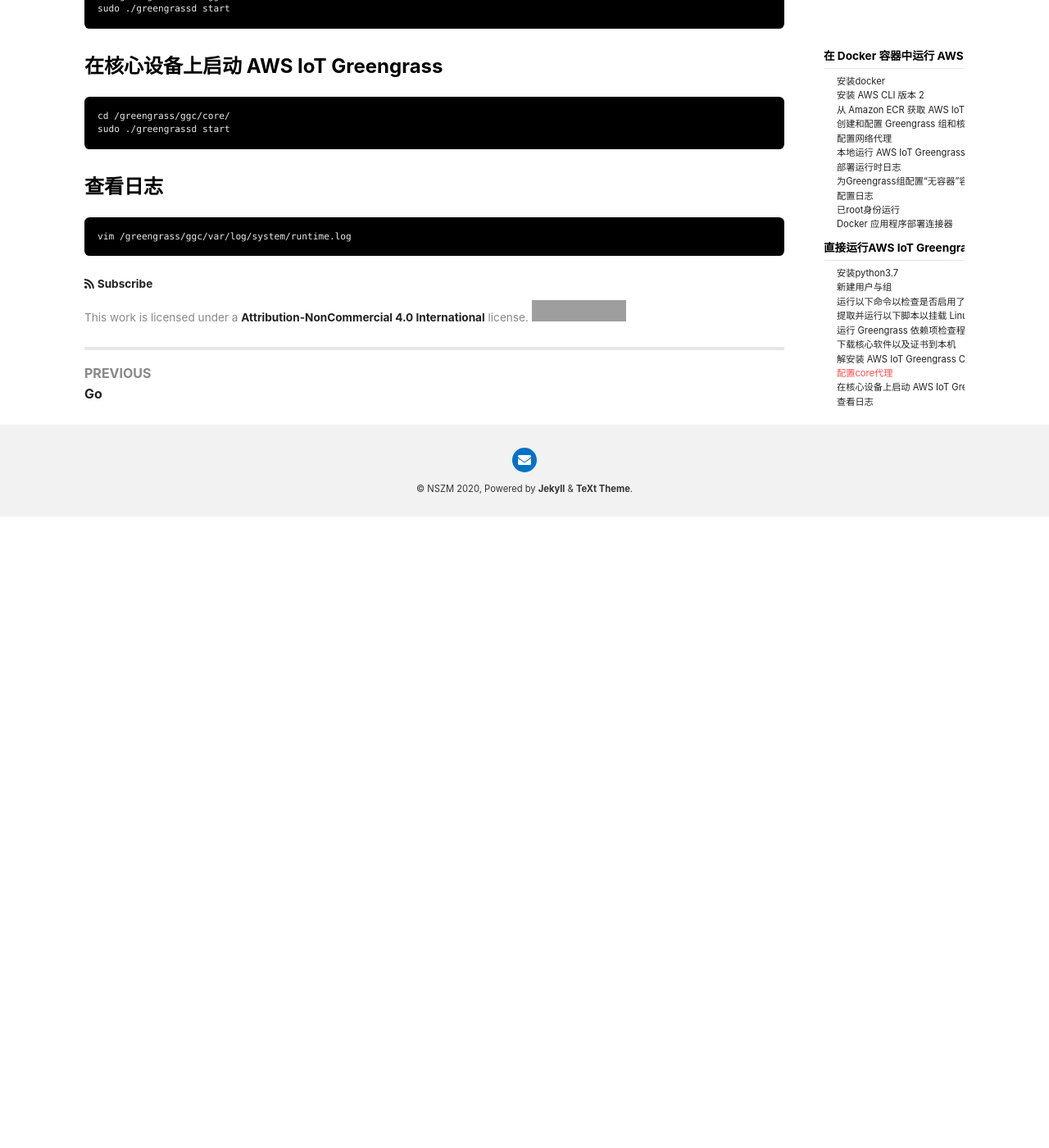
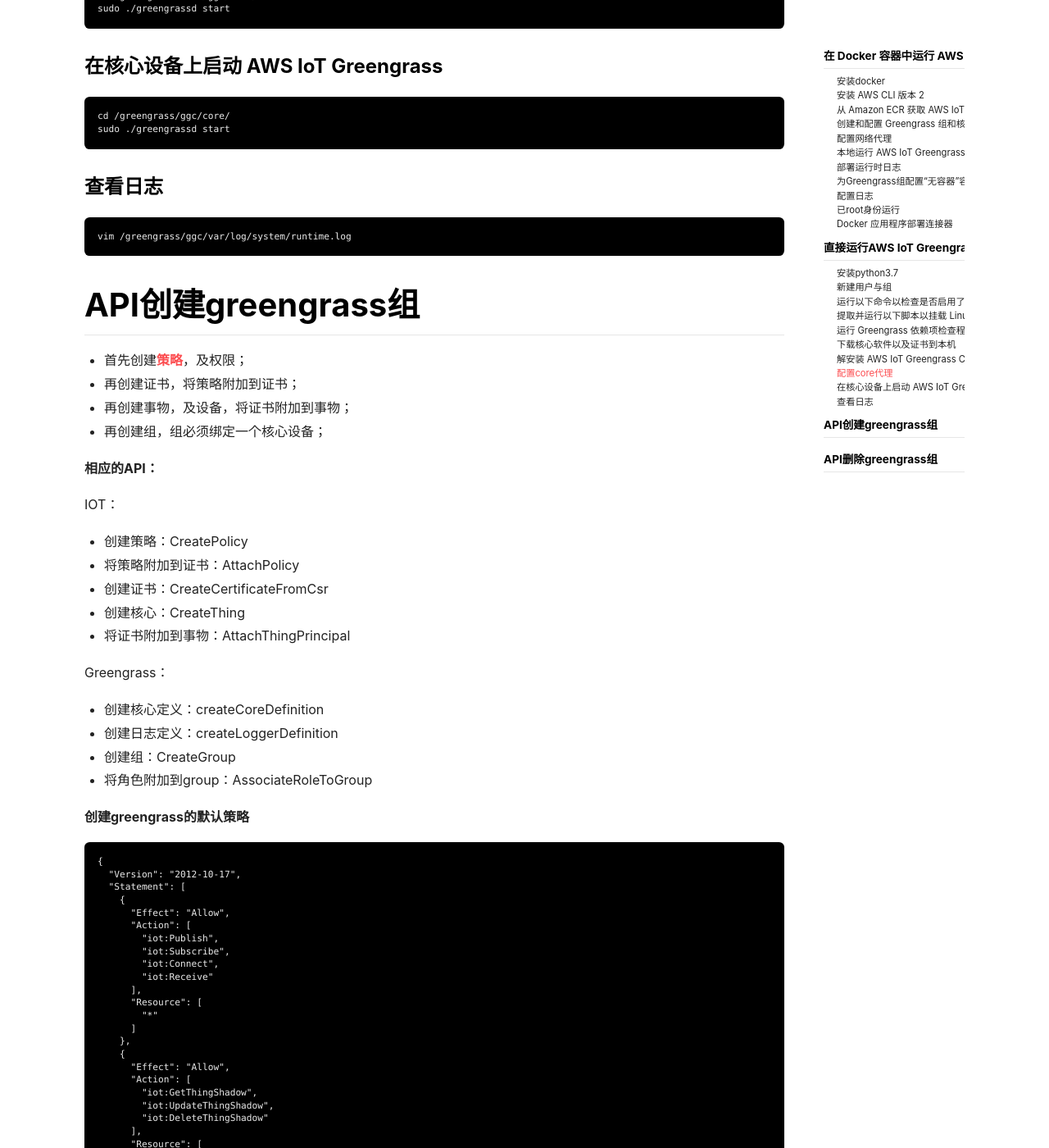
Before and after one commit to Edwardjph/Edwardjph.github.io, a Jekyll site: the page built from _posts/2020-10-10-greengrass.md, in a window 1280 px wide and 1400 px high, scrolled down 7518 px. Shown: the whole window at 82% size. Built offline with Jekyll 4.4.1, drawn with Linux system fonts in a browser that asks for light colours; nearby versions of some CDN libraries; before the commit the page ends 8148 px from its top, so only the background shows below that; some of the changed text lies outside the part shown; grey boxes are pictures that could not be loaded.

Commit message:
Update 2020-10-10-greengrass.md

````diff
--- a/_posts/2020-10-10-greengrass.md
+++ b/_posts/2020-10-10-greengrass.md
@@ -364,3 +364,81 @@ sudo ./greengrassd start
 ```
 vim /greengrass/ggc/var/log/system/runtime.log
 ```
+
+# API创建greengrass组
+
+- 首先创建[策略](https://docs.aws.amazon.com/zh_cn/iot/latest/developerguide/iot-policies.html)，及权限；
+- 再创建证书，将策略附加到证书；
+- 再创建事物，及设备，将证书附加到事物；
+- 再创建组，组必须绑定一个核心设备；
+
+**相应的API：**
+
+IOT：
+
+- 创建策略：CreatePolicy
+- 将策略附加到证书：AttachPolicy
+- 创建证书：CreateCertificateFromCsr
+- 创建核心：CreateThing
+- 将证书附加到事物：AttachThingPrincipal
+
+Greengrass：
+
+- 创建核心定义：createCoreDefinition
+- 创建日志定义：createLoggerDefinition
+- 创建组：CreateGroup
+- 将角色附加到group：AssociateRoleToGroup
+
+**创建greengrass的默认策略**
+
+```
+{
+  "Version": "2012-10-17",
+  "Statement": [
+    {
+      "Effect": "Allow",
+      "Action": [
+        "iot:Publish",
+        "iot:Subscribe",
+        "iot:Connect",
+        "iot:Receive"
+      ],
+      "Resource": [
+        "*"
+      ]
+    },
+    {
+      "Effect": "Allow",
+      "Action": [
+        "iot:GetThingShadow",
+        "iot:UpdateThingShadow",
+        "iot:DeleteThingShadow"
+      ],
+      "Resource": [
+        "*"
+      ]
+    },
+    {
+      "Effect": "Allow",
+      "Action": [
+        "greengrass:*"
+      ],
+      "Resource": [
+        "*"
+      ]
+    }
+  ]
+}
+```
+
+# API删除greengrass组
+
+1. **ResetDeployments**：重置部署
+2. **DeleteGroup**：删除组
+3. **ListThingPrincipals**：获取事物附加的证书列表
+4. **DetachPolicy** - detach the policy from the certificate
+5. **DetachThingPrincipal** - detach the certificate from the Thing
+6. **UpdateCertificate** to set to INACTIVE (or set `ForceDelete=true` in #4)
+7. **DeleteCertificate**
+8. **DeletePolicy**
+9. **DeleteThing**
````
